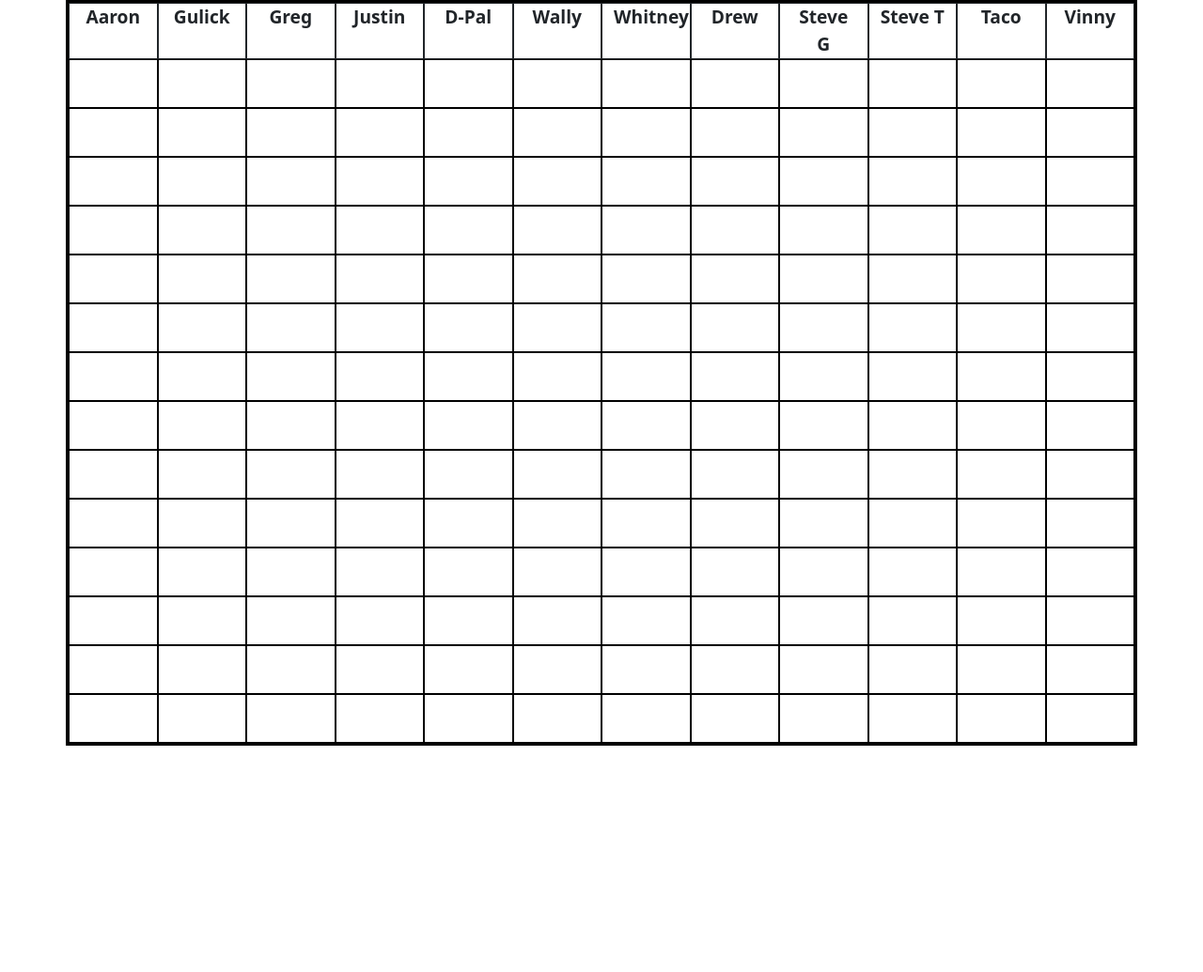
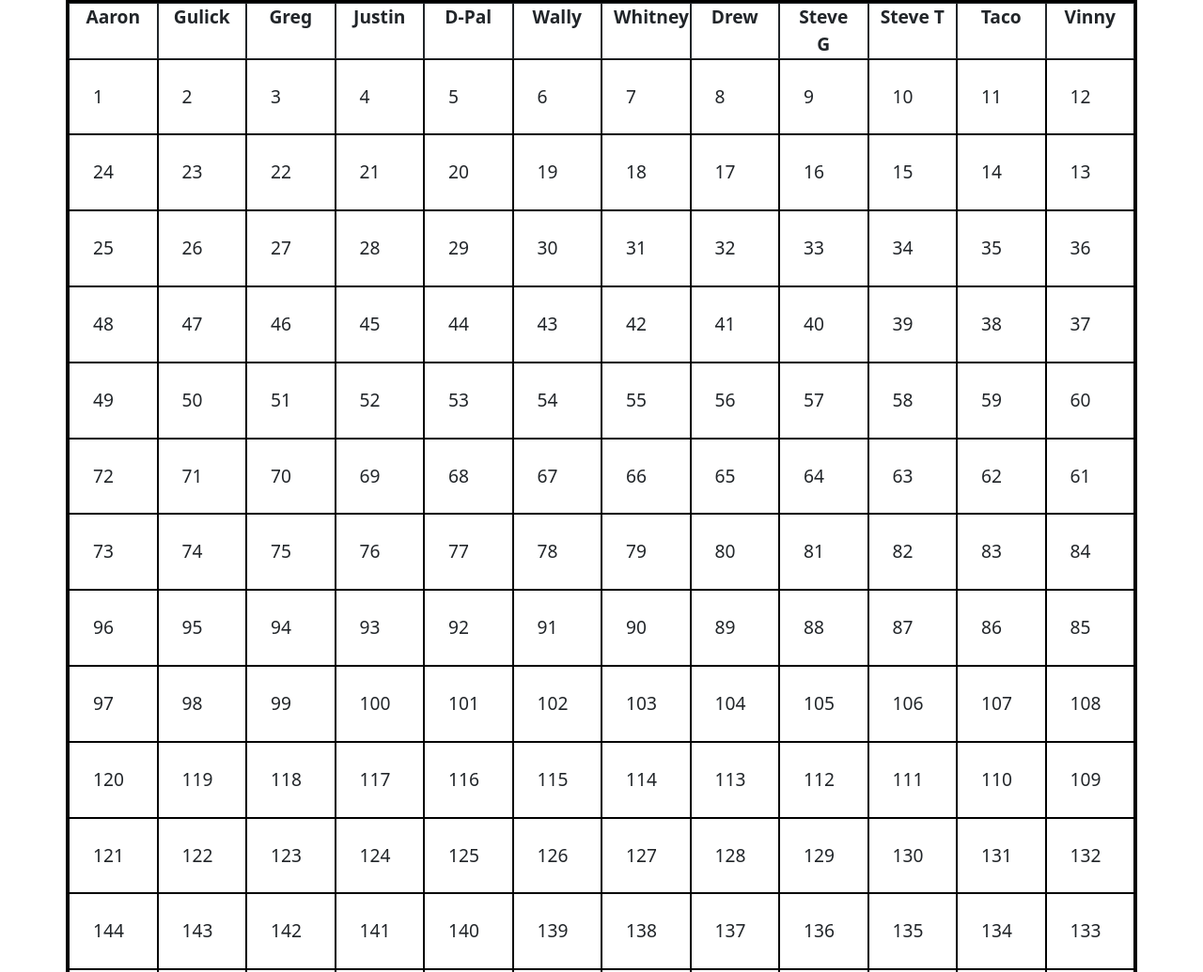
Before and after one commit to jvit1985/ff-highlights, a plain HTML site: page index.html in a window 1280 px wide. Shown: the part 597-1632 px from the top of the page at 94% size. Before the commit the page ends 1391 px from the top, so only its background shows below. Drawn offline with nearby package versions, Linux system fonts and the light colour scheme.

Commit message:
added draft order and id to html structure

```diff
--- a/index.html
+++ b/index.html
@@ -37,200 +37,200 @@
                 <div class="col-1 border border-dark">Vinny</div>
             </div>
         <div class="row row-cols-12">
-            <div class="col"></div>
-            <div class="col"></div>
-            <div class="col"></div>
-            <div class="col"></div>
-            <div class="col"></div>
-            <div class="col"></div>
-            <div class="col"></div>
-            <div class="col"></div>
-            <div class="col"></div>
-            <div class="col"></div>
-            <div class="col"></div>
-            <div class="col"></div>
+            <div class="col" id="pick1">1</div>
+            <div class="col" id="pick2">2</div>
+            <div class="col" id="pick3">3</div>
+            <div class="col" id="pick4">4</div>
+            <div class="col" id="pick5">5</div>
+            <div class="col" id="pick6">6</div>
+            <div class="col" id="pick7">7</div>
+            <div class="col" id="pick8">8</div>
+            <div class="col" id="pick9">9</div>
+            <div class="col" id="pick10">10</div>
+            <div class="col" id="pick11">11</div>
+            <div class="col" id="pick12">12</div>
         </div>
         <div class="row row-cols-12">
-            <div class="col"></div>
-            <div class="col"></div>
-            <div class="col"></div>
-            <div class="col"></div>
-            <div class="col"></div>
-            <div class="col"></div>
-            <div class="col"></div>
-            <div class="col"></div>
-            <div class="col"></div>
-            <div class="col"></div>
-            <div class="col"></div>
-            <div class="col"></div>
+            <div class="col" id="pick24">24</div>
+            <div class="col" id="pick23">23</div>
+            <div class="col" id="pick22">22</div>
+            <div class="col" id="pick21">21</div>
+            <div class="col" id="pick20">20</div>
+            <div class="col" id="pick19">19</div>
+            <div class="col" id="pick18">18</div>
+            <div class="col" id="pick17">17</div>
+            <div class="col" id="pick16">16</div>
+            <div class="col" id="pick15">15</div>
+            <div class="col" id="pick14">14</div>
+            <div class="col" id="pick13">13</div>
         </div>
         <div class="row row-cols-12">
-            <div class="col"></div>
-            <div class="col"></div>
-            <div class="col"></div>
-            <div class="col"></div>
-            <div class="col"></div>
-            <div class="col"></div>
-            <div class="col"></div>
-            <div class="col"></div>
-            <div class="col"></div>
-            <div class="col"></div>
-            <div class="col"></div>
-            <div class="col"></div>
+            <div class="col" id="pick25">25</div>
+            <div class="col" id="pick26">26</div>
+            <div class="col" id="pick27">27</div>
+            <div class="col" id="pick28">28</div>
+            <div class="col" id="pick29">29</div>
+            <div class="col" id="pick30">30</div>
+            <div class="col" id="pick31">31</div>
+            <div class="col" id="pick32">32</div>
+            <div class="col" id="pick33">33</div>
+            <div class="col" id="pick34">34</div>
+            <div class="col" id="pick35">35</div>
+            <div class="col" id="pick36">36</div>
         </div>
         <div class="row row-cols-12">
-            <div class="col"></div>
-            <div class="col"></div>
-            <div class="col"></div>
-            <div class="col"></div>
-            <div class="col"></div>
-            <div class="col"></div>
-            <div class="col"></div>
-            <div class="col"></div>
-            <div class="col"></div>
-            <div class="col"></div>
-            <div class="col"></div>
-            <div class="col"></div>
+            <div class="col" id="pick48">48</div>
+            <div class="col" id="pick47">47</div>
+            <div class="col" id="pick46">46</div>
+            <div class="col" id="pick45">45</div>
+            <div class="col" id="pick44">44</div>
+            <div class="col" id="pick43">43</div>
+            <div class="col" id="pick42">42</div>
+            <div class="col" id="pick41">41</div>
+            <div class="col" id="pick40">40</div>
+            <div class="col" id="pick39">39</div>
+            <div class="col" id="pick38">38</div>
+            <div class="col" id="pick37">37</div>
         </div>
         <div class="row row-cols-12">
-            <div class="col"></div>
-            <div class="col"></div>
-            <div class="col"></div>
-            <div class="col"></div>
-            <div class="col"></div>
-            <div class="col"></div>
-            <div class="col"></div>
-            <div class="col"></div>
-            <div class="col"></div>
-            <div class="col"></div>
-            <div class="col"></div>
-            <div class="col"></div>
+            <div class="col" id="pick49">49</div>
+            <div class="col" id="pick50">50</div>
+            <div class="col" id="pick51">51</div>
+            <div class="col" id="pick52">52</div>
+            <div class="col" id="pick53">53</div>
+            <div class="col" id="pick54">54</div>
+            <div class="col" id="pick55">55</div>
+            <div class="col" id="pick56">56</div>
+            <div class="col" id="pick57">57</div>
+            <div class="col" id="pick58">58</div>
+            <div class="col" id="pick59">59</div>
+            <div class="col" id="pick60">60</div>
         </div>
         <div class="row row-cols-12">
-            <div class="col"></div>
-            <div class="col"></div>
-            <div class="col"></div>
-            <div class="col"></div>
-            <div class="col"></div>
-            <div class="col"></div>
-            <div class="col"></div>
-            <div class="col"></div>
-            <div class="col"></div>
-            <div class="col"></div>
-            <div class="col"></div>
-            <div class="col"></div>
+            <div class="col" id="pick72">72</div>
+            <div class="col" id="pick71">71</div>
+            <div class="col" id="pick70">70</div>
+            <div class="col" id="pick69">69</div>
+            <div class="col" id="pick68">68</div>
+            <div class="col" id="pick67">67</div>
+            <div class="col" id="pick66">66</div>
+            <div class="col" id="pick65">65</div>
+            <div class="col" id="pick64">64</div>
+            <div class="col" id="pick63">63</div>
+            <div class="col" id="pick62">62</div>
+            <div class="col" id="pick61">61</div>
         </div>
         <div class="row row-cols-12">
-            <div class="col"></div>
-            <div class="col"></div>
-            <div class="col"></div>
-            <div class="col"></div>
-            <div class="col"></div>
-            <div class="col"></div>
-            <div class="col"></div>
-            <div class="col"></div>
-            <div class="col"></div>
-            <div class="col"></div>
-            <div class="col"></div>
-            <div class="col"></div>
+            <div class="col" id="pick73">73</div>
+            <div class="col" id="pick74">74</div>
+            <div class="col" id="pick75">75</div>
+            <div class="col" id="pick76">76</div>
+            <div class="col" id="pick77">77</div>
+            <div class="col" id="pick78">78</div>
+            <div class="col" id="pick79">79</div>
+            <div class="col" id="pick80">80</div>
+            <div class="col" id="pick81">81</div>
+            <div class="col" id="pick82">82</div>
+            <div class="col" id="pick83">83</div>
+            <div class="col" id="pick84">84</div>
         </div>
         <div class="row row-cols-12">
-            <div class="col"></div>
-            <div class="col"></div>
-            <div class="col"></div>
-            <div class="col"></div>
-            <div class="col"></div>
-            <div class="col"></div>
-            <div class="col"></div>
-            <div class="col"></div>
-            <div class="col"></div>
-            <div class="col"></div>
-            <div class="col"></div>
-            <div class="col"></div>
+            <div class="col" id="pick96">96</div>
+            <div class="col" id="pick95">95</div>
+            <div class="col" id="pick94">94</div>
+            <div class="col" id="pick93">93</div>
+            <div class="col" id="pick92">92</div>
+            <div class="col" id="pick91">91</div>
+            <div class="col" id="pick90">90</div>
+            <div class="col" id="pick89">89</div>
+            <div class="col" id="pick88">88</div>
+            <div class="col" id="pick87">87</div>
+            <div class="col" id="pick86">86</div>
+            <div class="col" id="pick85">85</div>
         </div>
         <div class="row row-cols-12">
-            <div class="col"></div>
-            <div class="col"></div>
-            <div class="col"></div>
-            <div class="col"></div>
-            <div class="col"></div>
-            <div class="col"></div>
-            <div class="col"></div>
-            <div class="col"></div>
-            <div class="col"></div>
-            <div class="col"></div>
-            <div class="col"></div>
-            <div class="col"></div>
+            <div class="col" id="pick97">97</div>
+            <div class="col" id="pick98">98</div>
+            <div class="col" id="pick99">99</div>
+            <div class="col" id="pick100">100</div>
+            <div class="col" id="pick101">101</div>
+            <div class="col" id="pick102">102</div>
+            <div class="col" id="pick103">103</div>
+            <div class="col" id="pick104">104</div>
+            <div class="col" id="pick105">105</div>
+            <div class="col" id="pick106">106</div>
+            <div class="col" id="pick107">107</div>
+            <div class="col" id="pick108">108</div>
         </div>
         <div class="row row-cols-12">
-            <div class="col"></div>
-            <div class="col"></div>
-            <div class="col"></div>
-            <div class="col"></div>
-            <div class="col"></div>
-            <div class="col"></div>
-            <div class="col"></div>
-            <div class="col"></div>
-            <div class="col"></div>
-            <div class="col"></div>
-            <div class="col"></div>
-            <div class="col"></div>
+            <div class="col" id="pick120">120</div>
+            <div class="col" id="pick119">119</div>
+            <div class="col" id="pick118">118</div>
+            <div class="col" id="pick117">117</div>
+            <div class="col" id="pick116">116</div>
+            <div class="col" id="pick115">115</div>
+            <div class="col" id="pick114">114</div>
+            <div class="col" id="pick113">113</div>
+            <div class="col" id="pick112">112</div>
+            <div class="col" id="pick111">111</div>
+            <div class="col" id="pick110">110</div>
+            <div class="col" id="pick109">109</div>
         </div>
         <div class="row row-cols-12">
-            <div class="col"></div>
-            <div class="col"></div>
-            <div class="col"></div>
-            <div class="col"></div>
-            <div class="col"></div>
-            <div class="col"></div>
-            <div class="col"></div>
-            <div class="col"></div>
-            <div class="col"></div>
-            <div class="col"></div>
-            <div class="col"></div>
-            <div class="col"></div>
+            <div class="col" id="pick121">121</div>
+            <div class="col" id="pick122">122</div>
+            <div class="col" id="pick123">123</div>
+            <div class="col" id="pick124">124</div>
+            <div class="col" id="pick125">125</div>
+            <div class="col" id="pick126">126</div>
+            <div class="col" id="pick127">127</div>
+            <div class="col" id="pick128">128</div>
+            <div class="col" id="pick129">129</div>
+            <div class="col" id="pick130">130</div>
+            <div class="col" id="pick131">131</div>
+            <div class="col" id="pick132">132</div>
         </div>
         <div class="row row-cols-12">
-            <div class="col"></div>
-            <div class="col"></div>
-            <div class="col"></div>
-            <div class="col"></div>
-            <div class="col"></div>
-            <div class="col"></div>
-            <div class="col"></div>
-            <div class="col"></div>
-            <div class="col"></div>
-            <div class="col"></div>
-            <div class="col"></div>
-            <div class="col"></div>
+            <div class="col" id="pick144">144</div>
+            <div class="col" id="pick143">143</div>
+            <div class="col" id="pick142">142</div>
+            <div class="col" id="pick141">141</div>
+            <div class="col" id="pick140">140</div>
+            <div class="col" id="pick139">139</div>
+            <div class="col" id="pick138">138</div>
+            <div class="col" id="pick137">137</div>
+            <div class="col" id="pick136">136</div>
+            <div class="col" id="pick135">135</div>
+            <div class="col" id="pick134">134</div>
+            <div class="col" id="pick133">133</div>
         </div>
         <div class="row row-cols-12">
-            <div class="col"></div>
-            <div class="col"></div>
-            <div class="col"></div>
-            <div class="col"></div>
-            <div class="col"></div>
-            <div class="col"></div>
-            <div class="col"></div>
-            <div class="col"></div>
-            <div class="col"></div>
-            <div class="col"></div>
-            <div class="col"></div>
-            <div class="col"></div>
+            <div class="col" id="pick145">145</div>
+            <div class="col" id="pick146">146</div>
+            <div class="col" id="pick147">147</div>
+            <div class="col" id="pick148">148</div>
+            <div class="col" id="pick149">149</div>
+            <div class="col" id="pick150">150</div>
+            <div class="col" id="pick151">151</div>
+            <div class="col" id="pick152">152</div>
+            <div class="col" id="pick153">153</div>
+            <div class="col" id="pick154">154</div>
+            <div class="col" id="pick155">155</div>
+            <div class="col" id="pick156">156</div>
         </div>
         <div class="row row-cols-12">
-            <div class="col"></div>
-            <div class="col"></div>
-            <div class="col"></div>
-            <div class="col"></div>
-            <div class="col"></div>
-            <div class="col"></div>
-            <div class="col"></div>
-            <div class="col"></div>
-            <div class="col"></div>
-            <div class="col"></div>
-            <div class="col"></div>
-            <div class="col"></div>
+            <div class="col" id="pick168">168</div>
+            <div class="col" id="pick167">167</div>
+            <div class="col" id="pick166">166</div>
+            <div class="col" id="pick165">165</div>
+            <div class="col" id="pick164">164</div>
+            <div class="col" id="pick163">163</div>
+            <div class="col" id="pick162">162</div>
+            <div class="col" id="pick161">161</div>
+            <div class="col" id="pick160">160</div>
+            <div class="col" id="pick159">159</div>
+            <div class="col" id="pick158">158</div>
+            <div class="col" id="pick157">157</div>
         </div>
     </div>
     </main>
```
